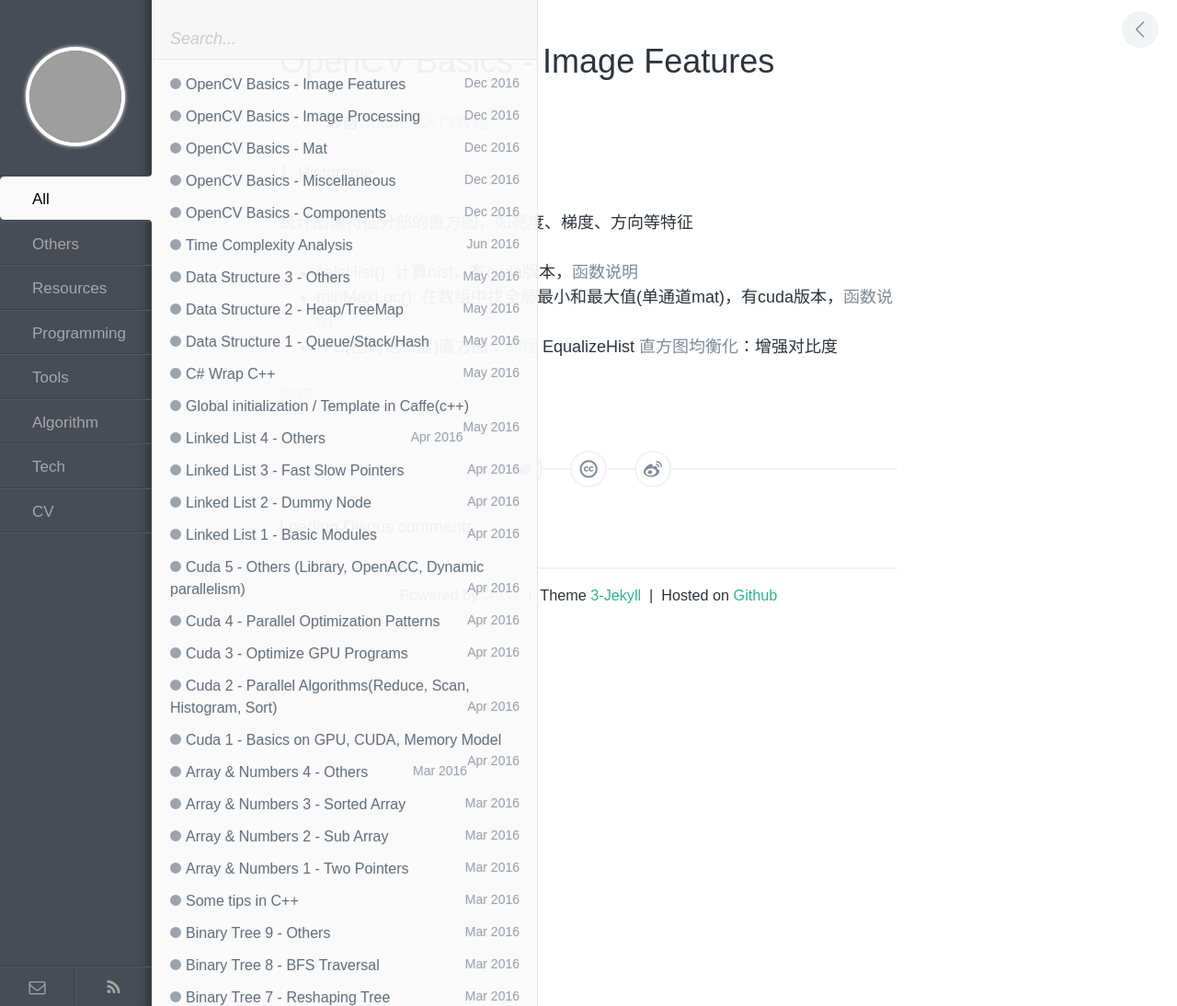
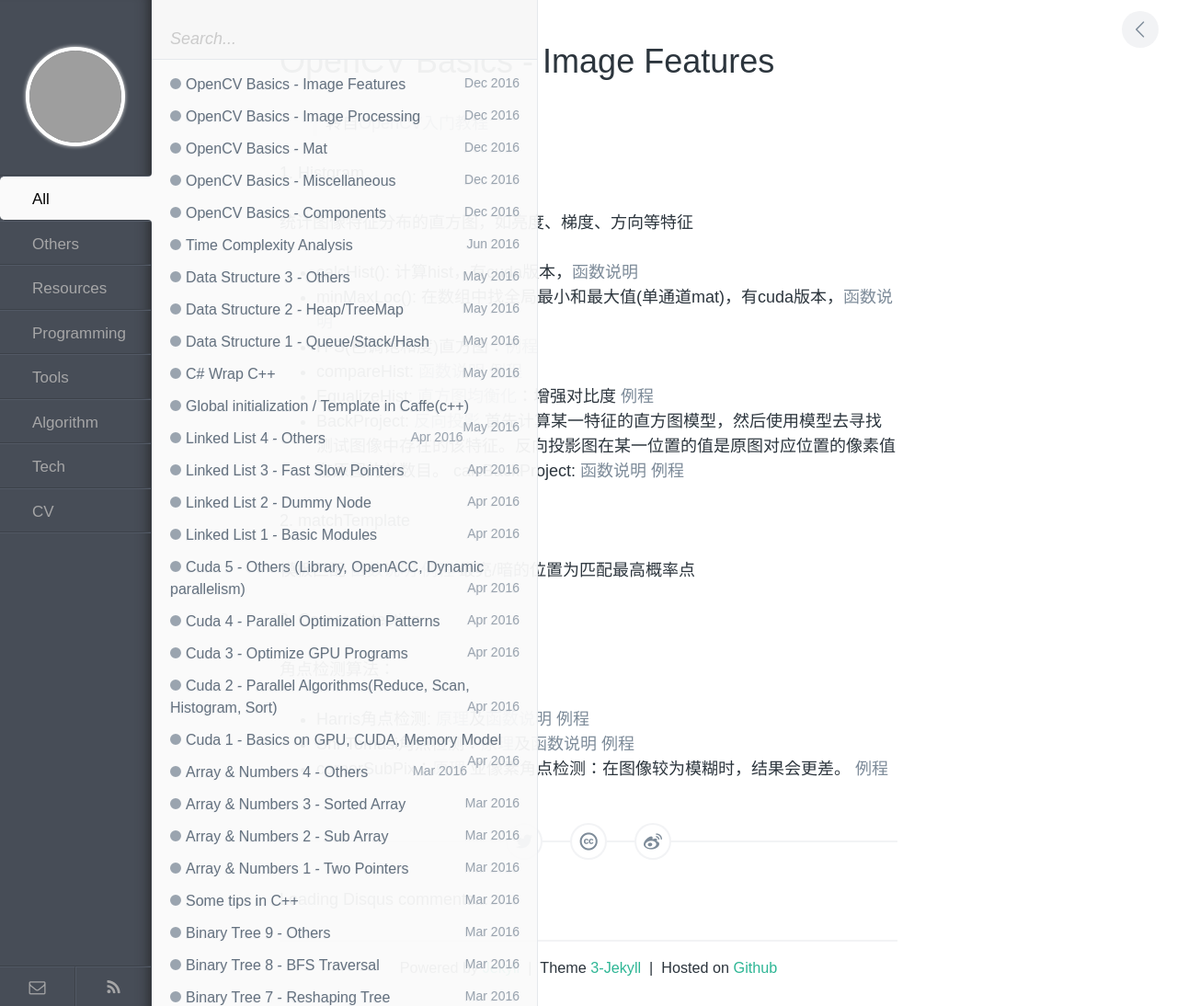
Before and after one commit to wykvictor/wykvictor.github.io, a Jekyll site: the page built from _posts/CV/2016-12-30-OpenCV-5.md, in a window 1280 px wide. Shown: the whole page at 92% size. Built offline with Jekyll 4.4.1, drawn with Linux system fonts in a browser that asks for light colours; comment, search, counter and statistics services are not loaded; grey boxes are pictures that could not be loaded.

Commit message:
add corner detection to md 5

```diff
--- a/_posts/CV/2016-12-30-OpenCV-5.md
+++ b/_posts/CV/2016-12-30-OpenCV-5.md
@@ -8,12 +8,27 @@ categories: CV
 
 > 转自[OpenCV入门教程](http://blog.csdn.net/zhmxy555/article/category/1923021)
 
-#### 1. Histgrame
-统计图像特征分部的直方图，如亮度、梯度、方向等特征
+#### 1. Histgram
+统计图像特征分布的直方图，如亮度、梯度、方向等特征
 * calcHist(): 计算hist，有cuda版本，[函数说明](http://docs.opencv.org/3.1.0/d6/dc7/group__imgproc__hist.html#ga4b2b5fd75503ff9e6844cc4dcdaed35d)
 * minMaxLoc(): 在数组中找全局最小和最大值(单通道mat)，有cuda版本，[函数说明](http://docs.opencv.org/3.1.0/d2/de8/group__core__array.html#gab473bf2eb6d14ff97e89b355dac20707)
-* H-S(色调饱和度)直方图：[例程]()
-EqualizeHist
+* H-S(色调饱和度)直方图：[例程](https://github.com/wykvictor/OpenCV3-Intro-Example/blob/master/chapter9/79_H-S-Histogram/79_H-S-Histogram.cpp)
+* compareHist: [函数说明](http://docs.opencv.org/3.1.0/d6/dc7/group__imgproc__hist.html#gaf4190090efa5c47cb367cf97a9a519bd) [例程](https://github.com/wykvictor/OpenCV3-Intro-Example/blob/master/chapter9/82_compareHist/82_compareHist.cpp#L107)
+
+* EqualizeHist:
 [直方图均衡化](https://zh.wikipedia.org/zh-cn/%E7%9B%B4%E6%96%B9%E5%9B%BE%E5%9D%87%E8%A1%A1%E5%8C%96)：增强对比度
+[例程](https://github.com/wykvictor/OpenCV3-Intro-Example/blob/master/chapter7/68_equalizeHist/68_equalizeHist.cpp#L35)
 
-[例程](https://github.com/wykvictor/OpenCV3-Intro-Example/blob/master/chapter7/68_equalizeHist/68_equalizeHist.cpp#L35)
+* BackProject: [反向投影](http://blog.csdn.net/viewcode/article/details/8209067)
+首先计算某一特征的直方图模型，然后使用模型去寻找测试图像中存在的该特征。反向投影图在某一位置的值是原图对应位置的像素值在原图的总数目。
+calcBackProject: [函数说明](http://docs.opencv.org/3.1.0/d6/dc7/group__imgproc__hist.html#ga3a0af640716b456c3d14af8aee12e3ca) [例程](https://github.com/wykvictor/OpenCV3-Intro-Example/blob/master/chapter9/83_calcBackProject/83_calcBackProject.cpp#L91)
+
+#### 2. matchTemplate
+模板匹配 [函数说明](http://www.opencv.org.cn/opencvdoc/2.3.2/html/doc/tutorials/imgproc/histograms/template_matching/template_matching.html)
+[例程](https://github.com/wykvictor/OpenCV3-Intro-Example/blob/master/chapter9/84_matchTemplate/84_matchTemplate.cpp#L84) 最亮/暗的位置为匹配最高概率点
+
+#### 3. Corner detection
+角点检测算法：
+* Harris角点检测: [原理](http://blog.csdn.net/newthinker_wei/article/details/45603583)及[函数说明](http://docs.opencv.org/3.1.0/dd/d1a/group__imgproc__feature.html#gac1fc3598018010880e370e2f709b4345) [例程](https://github.com/wykvictor/OpenCV3-Intro-Example/blob/master/chapter10/86_cornerHarris/86_cornerHarris.cpp#L92)
+* Shi-Tomasi角点检测：[原理](http://blog.csdn.net/tostq/article/details/49178601)及[函数说明](http://docs.opencv.org/3.1.0/dd/d1a/group__imgproc__feature.html#ga1d6bb77486c8f92d79c8793ad995d541) [例程](https://github.com/wykvictor/OpenCV3-Intro-Example/blob/master/chapter10/87_goodFeaturesToTrack/87_goodFeaturesToTrack.cpp#L55)
+* cornerSubPix：[原理](http://docs.opencv.org/3.1.0/dd/d1a/group__imgproc__feature.html#ga354e0d7c86d0d9da75de9b9701a9a87e) 亚像素角点检测：在图像较为模糊时，结果会更差。 [例程](https://github.com/wykvictor/OpenCV3-Intro-Example/blob/master/chapter10/88_cornerSubPix/88_cornerSubPix.cpp#L89)
```
Also changed, not shown: _posts/CV/2016-12-28-OpenCV-3.md (+16 -0 lines).
